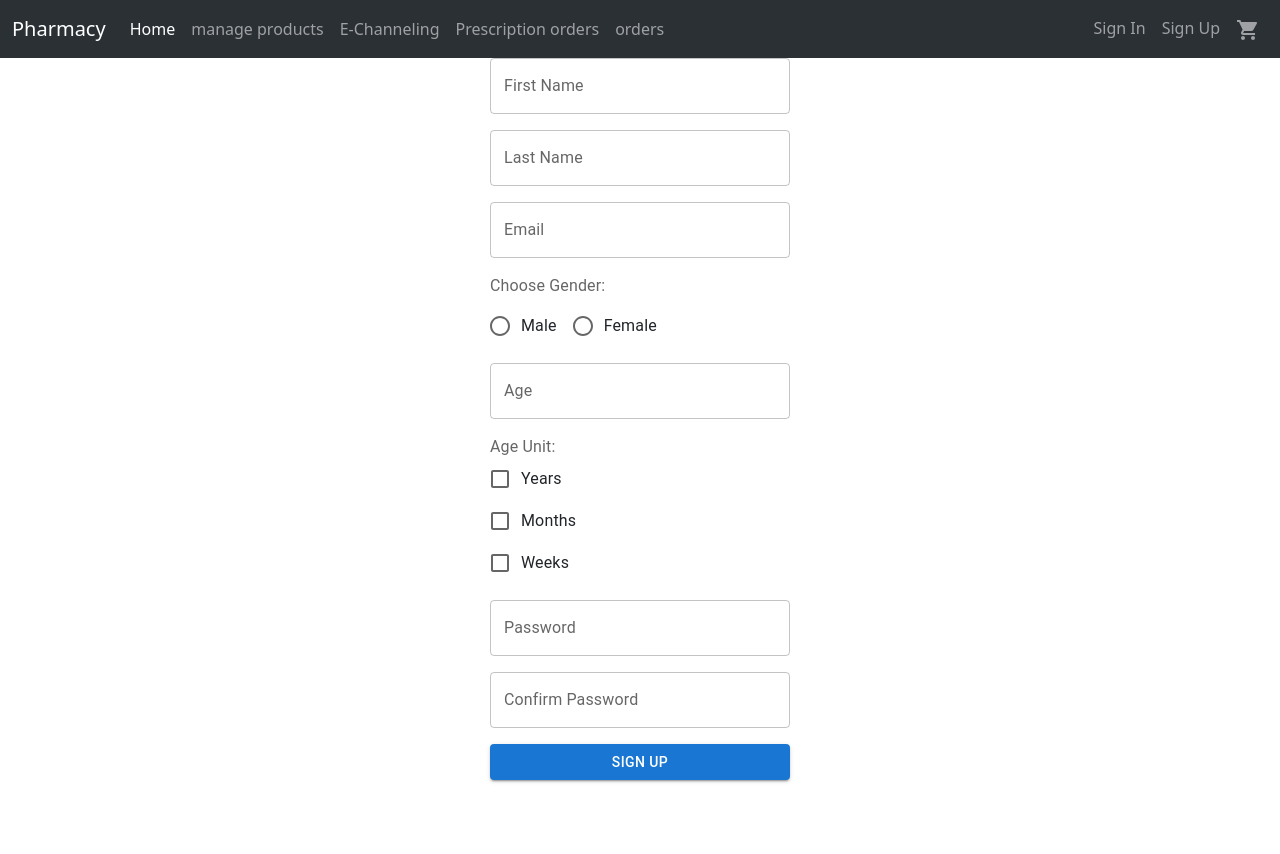
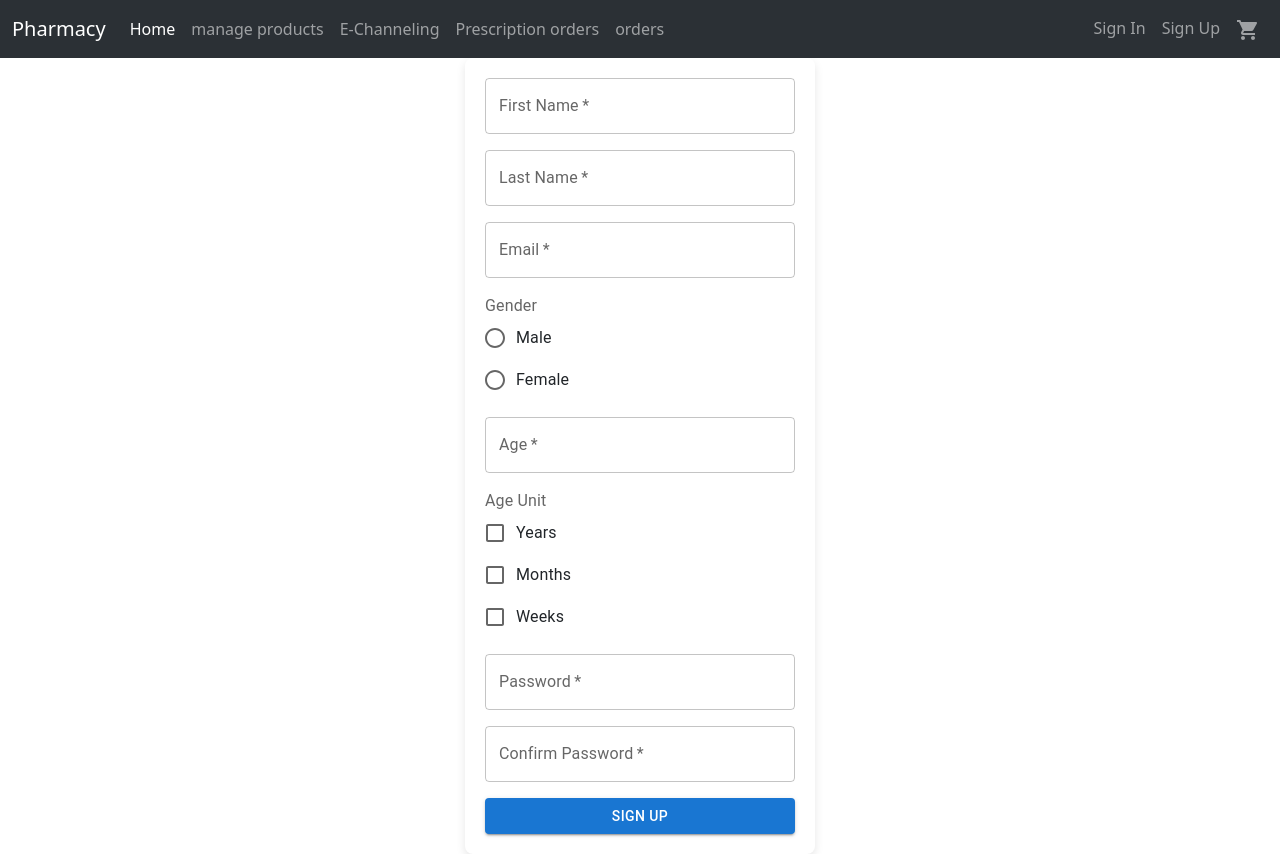
Before and after one commit to Ellio-Dredd/Snack-Overflow, a React (Vite) app in the folder pharmacy/: page / in a window 1280 px wide. Before the commit the page ends 800 px from the top, so only its background shows below. Built offline with nearby package versions, Linux system fonts and the light colour scheme.

Commit message:
mid review final front end
mid review final front end

```diff
--- a/pharmacy/src/SignUp.jsx
+++ b/pharmacy/src/SignUp.jsx
@@ -1,65 +1,115 @@
 import React, { useState } from "react";
-import { TextField, Radio, RadioGroup, FormControlLabel, FormControl, FormLabel, Button, Checkbox } from "@mui/material";
+import {
+    TextField,
+    Radio,
+    RadioGroup,
+    FormControlLabel,
+    FormControl,
+    FormLabel,
+    Button,
+    Checkbox,
+    FormGroup,
+    Box
+} from "@mui/material";
+import axios from "axios";
 
 export default function SignUp() {
-    const [password, setPassword] = useState('');
-    const [confirmPassword, setConfirmPassword] = useState('');
+    const [formData, setFormData] = useState({
+        firstName: "",
+        lastName: "",
+        email: "",
+        password: "",
+        confirmPassword: "",
+        gender: "",
+        age: "",
+        ageUnit: { years: false, months: false, weeks: false }
+    });
 
-    const handleSubmit = (e) => {
+    const handleChange = (e) => {
+        const { id, value } = e.target;
+        setFormData({ ...formData, [id]: value });
+    };
+
+    const handleSubmit = async (e) => {
         e.preventDefault();
-        // Add validation logic to compare passwords
-        if (password !== confirmPassword) {
+
+        if (formData.password !== formData.confirmPassword) {
             alert("Passwords do not match!");
-        } else {
-            // Handle form submission
-            console.log("Form submitted with:", { password, confirmPassword });
+            return;
+        }
+
+        try {
+            const response = await axios.post("http://localhost:5173/api/auth/signup", {
+                firstName: formData.firstName,
+                lastName: formData.lastName,
+                email: formData.email,
+                password: formData.password,
+                gender: formData.gender,
+                age: formData.age,
+                ageUnit: formData.ageUnit
+            });
+
+            alert(response.data.message);
+            setFormData({
+                firstName: "",
+                lastName: "",
+                email: "",
+                password: "",
+                confirmPassword: "",
+                gender: "",
+                age: "",
+                ageUnit: { years: false, months: false, weeks: false }
+            });
+        } catch (error) {
+            alert(error.response?.data?.message || "Signup failed!");
         }
     };
 
     return (
-        <form style={{ display: "flex", flexDirection: "column", gap: "16px", width: "300px", margin: "auto" }} onSubmit={handleSubmit}>
-            <TextField label="First Name" id="firstname" variant="outlined" fullWidth />
-            <TextField label="Last Name" id="lastName" variant="outlined" fullWidth />
-            <TextField label="Email" id="email" variant="outlined" type="email" fullWidth />
+        <Box
+            component="form"
+            onSubmit={handleSubmit}
+            sx={{
+                display: "flex",
+                flexDirection: "column",
+                gap: "16px",
+                width: "350px",
+                margin: "auto",
+                padding: "20px",
+                boxShadow: "0px 4px 10px rgba(0,0,0,0.1)",
+                borderRadius: "8px",
+                backgroundColor: "#fff"
+            }}
+        >
+            <TextField id="firstName" label="First Name" onChange={handleChange} fullWidth required />
+            <TextField id="lastName" label="Last Name" onChange={handleChange} fullWidth required />
+            <TextField id="email" label="Email" type="email" onChange={handleChange} fullWidth required />
 
-            <FormControl component="fieldset">
-                <FormLabel component="legend"  >Choose Gender:</FormLabel>
-                <RadioGroup row>
-                    <FormControlLabel value="male" id="gender" control={<Radio />} label="Male" />
-                    <FormControlLabel value="female" id="gender" control={<Radio />} label="Female" />
+            <FormControl>
+                <FormLabel>Gender</FormLabel>
+                <RadioGroup id="gender" onChange={handleChange}>
+                    <FormControlLabel value="male" control={<Radio />} label="Male" />
+                    <FormControlLabel value="female" control={<Radio />} label="Female" />
                 </RadioGroup>
             </FormControl>
 
-            <TextField label="Age" type="number" variant="outlined" inputProps={{ min: 1 }} fullWidth />
+            <TextField id="age" label="Age" type="number" onChange={handleChange} fullWidth required />
 
             <FormControl>
-                <FormLabel>Age Unit:</FormLabel>
-                <FormControlLabel control={<Checkbox />} label="Years" />
-                <FormControlLabel control={<Checkbox />} label="Months" />
-                <FormControlLabel control={<Checkbox />} label="Weeks" />
+                <FormLabel>Age Unit</FormLabel>
+                <FormGroup>
+                    <FormControlLabel control={<Checkbox />} label="Years" />
+                    <FormControlLabel control={<Checkbox />} label="Months" />
+                    <FormControlLabel control={<Checkbox />} label="Weeks" />
+                </FormGroup>
             </FormControl>
 
-            {/* Password and Confirm Password Fields */}
-            <TextField
-                label="Password"
-                variant="outlined"
-                type="password"
-                fullWidth
-                value={password}
-                onChange={(e) => setPassword(e.target.value)}
-            />
-            <TextField
-                label="Confirm Password"
-                variant="outlined"
-                type="password"
-                fullWidth
-                value={confirmPassword}
-                onChange={(e) => setConfirmPassword(e.target.value)}
-            />
+            <TextField id="password" label="Password" type="password" onChange={handleChange} fullWidth required />
+            <TextField id="confirmPassword" label="Confirm Password" type="password" onChange={handleChange} fullWidth required />
 
             <Button variant="contained" color="primary" type="submit">
                 Sign Up
             </Button>
-        </form>
+        </Box>
     );
 }
```
